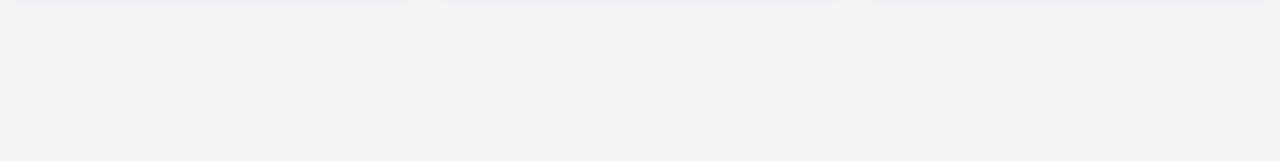
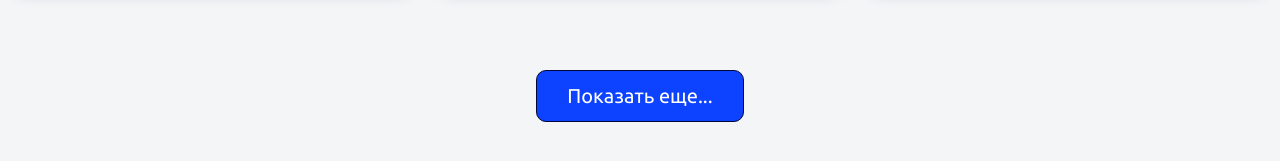
Before and after one commit to blinmakersha/corporate-offers-frontend, a React (Vite) app: page / in a window 1280 px wide. Shown: the part 593-754 px from the top of the page. Built offline with nearby package versions, Linux system fonts and the light colour scheme; sample sign-in values are in the browser's storage.

Commit message:
fix: ShowMore

```diff
--- a/src/components/ShowMore/ShowMore.css
+++ b/src/components/ShowMore/ShowMore.css
@@ -1,8 +1,18 @@
-.show-more-button {
-    font-weight: 700;
-    font-size: 15px;
-    padding: 5px 29px;
-    border-radius: 10px;
-    color: #fff;
-    background-color: #0D42FF;
+.show-more {
+  font-size: 20px;
+  font-weight: 400;
+  background-color: #0d42ff;
+  color: white;
+  border-color: #010837;
+  border-radius: 10px;
+  padding: 13px 30px;
+  cursor: pointer;
+  border: 1px solid #010837;
+  transition: all 0.3s;
+  display: inline-block;
+  align-items: center;
 }
+
+.show-more:hover {
+  background-color: #0f39d3;
+}
--- a/src/components/ShowMore/ShowMore.jsx
+++ b/src/components/ShowMore/ShowMore.jsx
@@ -1,18 +1,13 @@
-import { useState } from 'react';
+import "./ShowMore.css";
 
-const ShowMoreButton = ({ loadMoreItems }) => {
-    const [itemsCount, setItemsCount] = useState(10);
+const ShowMore = (props) => {
+  const { setPage } = props;
 
-    const handleClick = () => {
-        setItemsCount((prevCount) => prevCount + 10);
-        loadMoreItems(itemsCount);
-    };
-
-    return (
-        <button onClick={handleClick}>
-            Показать еще
-        </button>
-    );
+  return (
+    <a class="show-more" onClick={() => setPage((prev) => prev + 50)}>
+      Показать еще...
+    </a>
+  );
 };
 
-export default ShowMoreButton;
+export default ShowMore;
--- a/src/pages/HomePage/HomePage.css
+++ b/src/pages/HomePage/HomePage.css
@@ -41,3 +41,9 @@
   gap: 27px;
   margin-bottom: 20px;
 }
+
+.home-page__wrap-show-more {
+  margin-top: 80px;
+  display: flex;
+  justify-content: center;
+}
--- a/src/pages/HomePage/HomePage.jsx
+++ b/src/pages/HomePage/HomePage.jsx
@@ -4,10 +4,12 @@ import Filters from "../../components/Filters/Filters.jsx";
 import Accordion from "../../components/Accordion/Accordion.jsx";
 import "./HomePage.css";
 import { testOfferCards } from "../../utils/testData";
+import ShowMore from "../../components/ShowMore/ShowMore.jsx";
 
 const HomePage = () => {
   const [offerCards, setOfferCards] = useState(testOfferCards);
   const [openFilter, setOpenFilter] = useState(false);
+  const [page, setPage] = useState(10);
 
   return (
     <div className="home-page">
@@ -38,6 +40,9 @@ const HomePage = () => {
           </span>
         ))}
       </div>
+      <div className="home-page__wrap-show-more">
+        <ShowMore setPage={setPage}/>
+      </div>
     </div>
   );
 };
```
